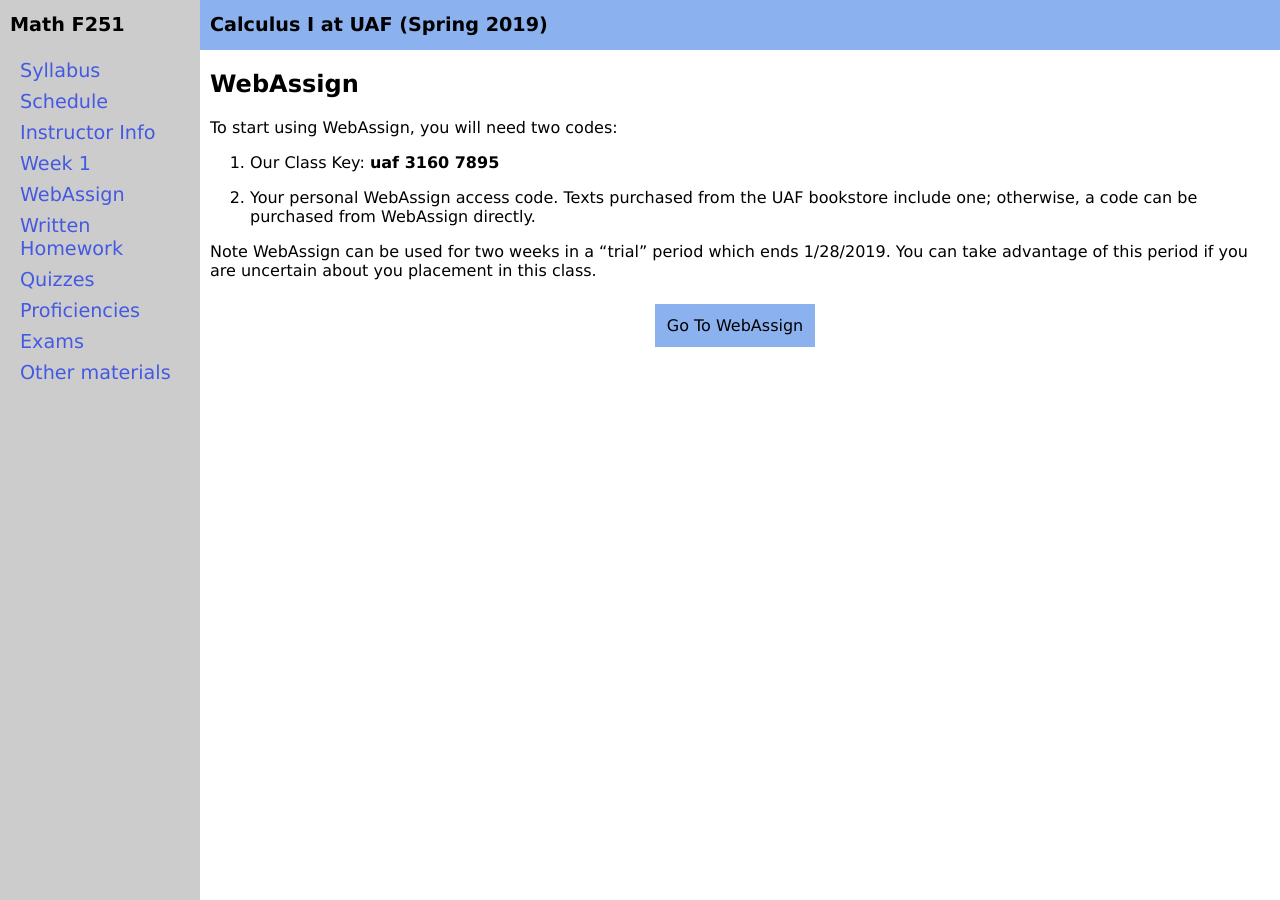
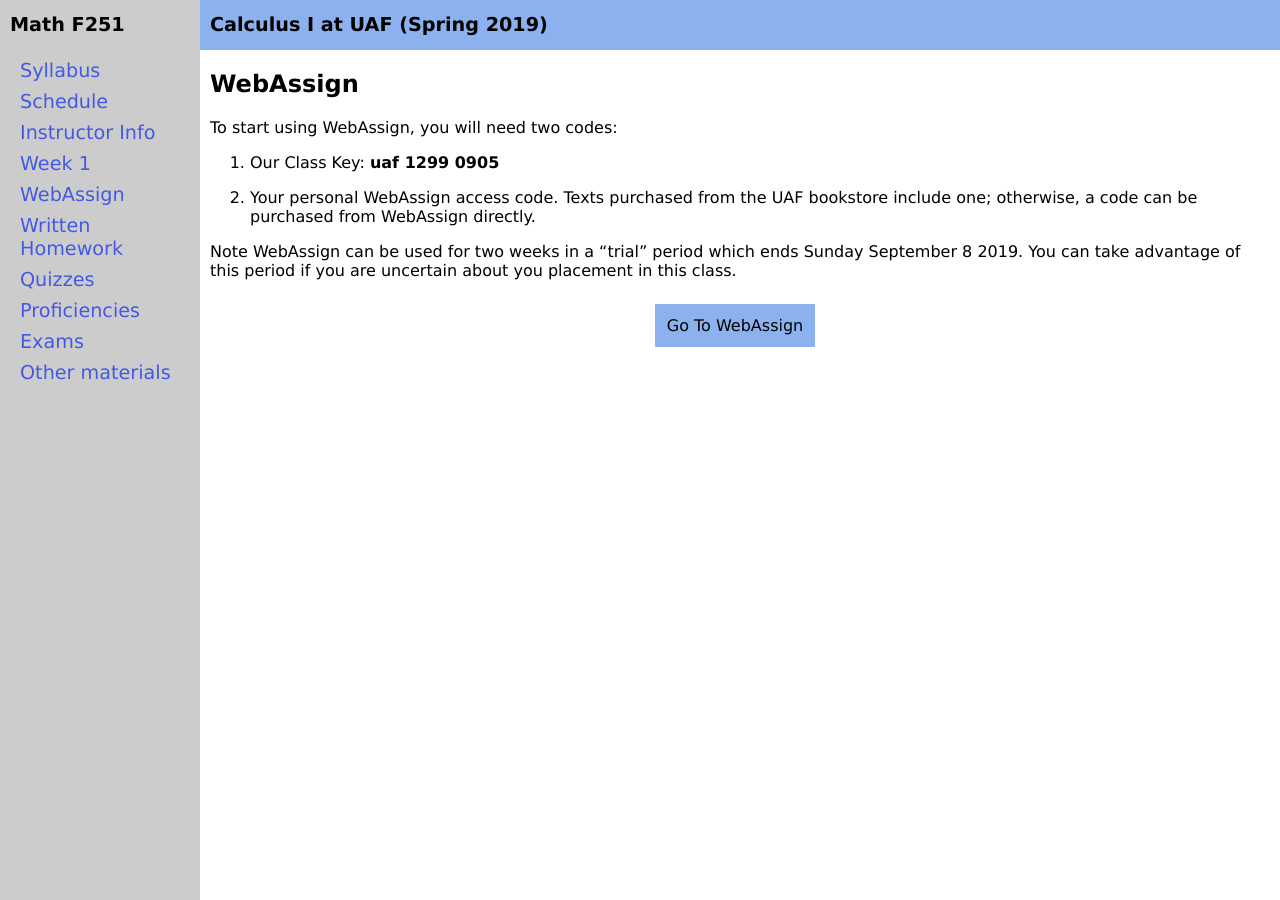
Before and after one commit to uaf-math/calc1, a Jekyll site: the page built from webassign.md, in a window 1280 px wide. Built offline with Jekyll 4.4.1, drawn with Linux system fonts in a browser that asks for light colours.

Commit message:
update webassign code to Fall 2019

```diff
--- a/webassign.md
+++ b/webassign.md
@@ -7,11 +7,11 @@
 
 To start using WebAssign, you will need two codes:
 
-1. Our Class Key: **uaf 3160 7895**
+1. Our Class Key: **uaf 1299 0905**
 
 2. Your personal WebAssign access code.  Texts purchased from the UAF  bookstore include one; otherwise, a code can be purchased from WebAssign directly.
 
-Note WebAssign can be used for two weeks in a "trial" period which ends 1/28/2019.  You can take advantage of this period if you are uncertain about you placement in this class.
+Note WebAssign can be used for two weeks in a "trial" period which ends Sunday September 8 2019.  You can take advantage of this period if you are uncertain about you placement in this class.
 
 <div style="padding-top: 20px"></div>
 <center><a class="button" href="https://webassign.net">Go To WebAssign</a></center>
```
